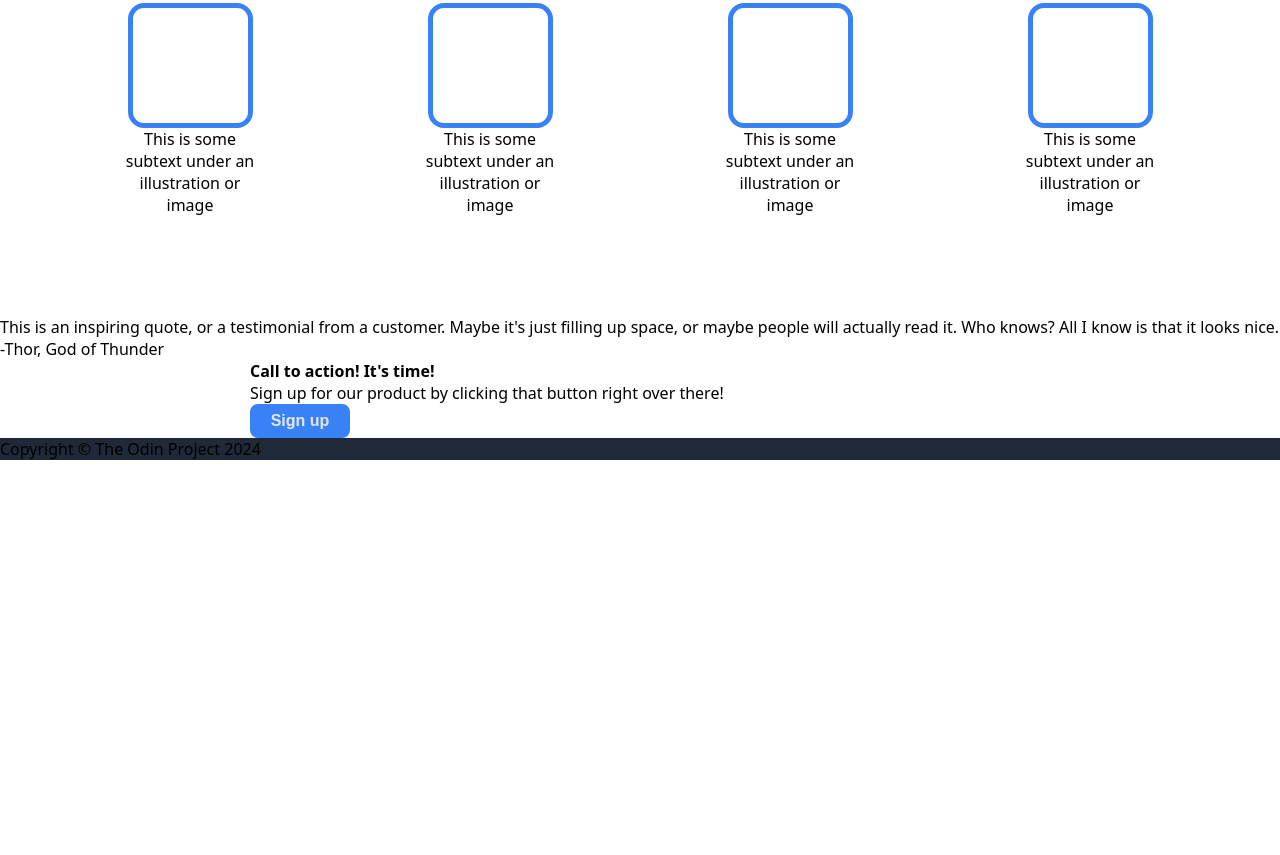
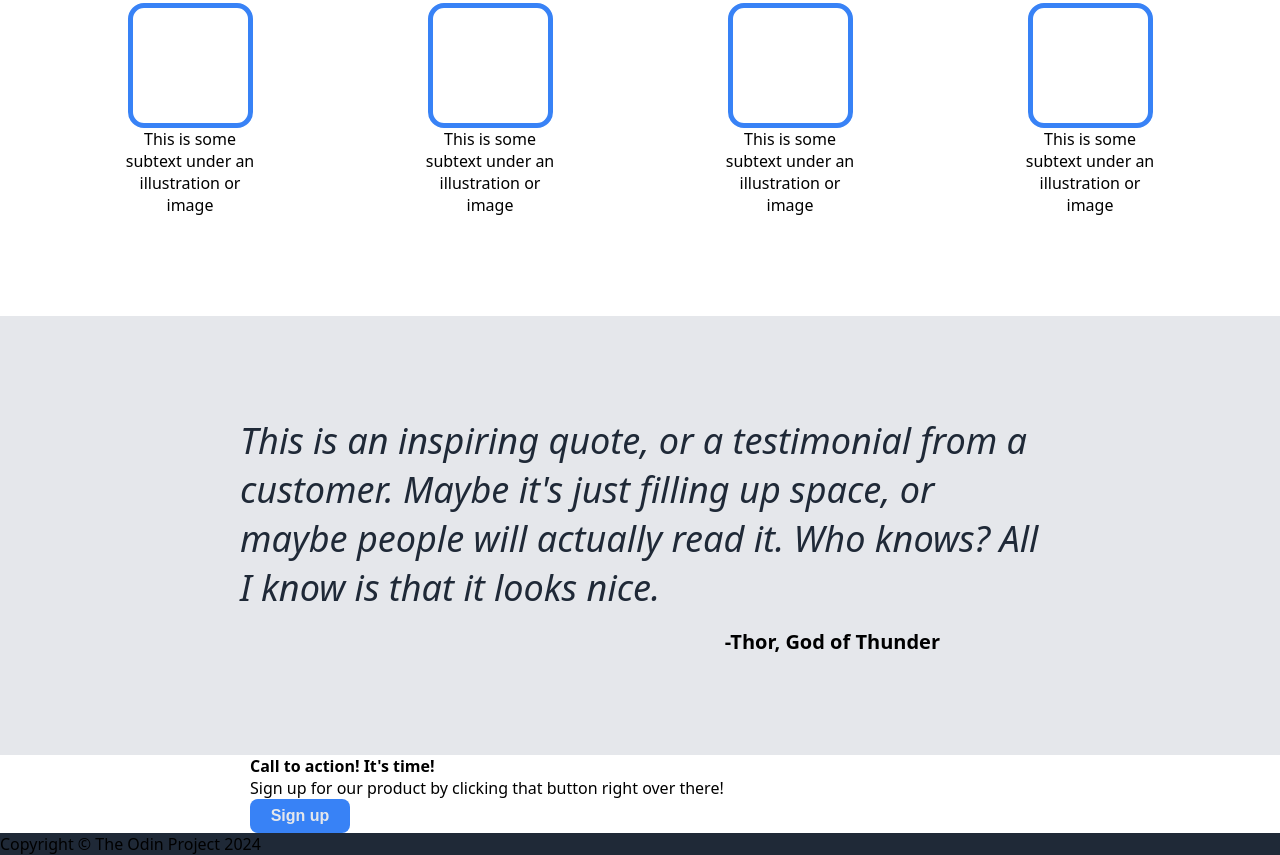
Before and after one commit to bejacore/odin-landing-page, a plain HTML site: page index.html in a window 1280 px wide. Shown: the part 643-1498 px from the top of the page. Before the commit the page ends 1103 px from the top, so only its background shows below. Drawn offline with Linux system fonts and the light colour scheme.

Commit message:
Add style to the quote section

```diff
--- a/resources/css/styles.css
+++ b/resources/css/styles.css
@@ -122,3 +122,27 @@ span {
     border: 5px solid #3882F6;
     border-radius: 16px;
 }
+
+.section-three {
+    background-color: #E5E7EB;
+    display: flex;
+    flex-direction: column;
+    align-items: center;
+    gap: 16px;
+    padding: 100px;
+}
+
+.quote {
+    font-size: 36px;
+    font-style: italic;
+    font-weight: lighter;
+    color: #1F2937;
+    width: 800px;
+}
+
+.cite {
+    font-weight: bold;
+    font-size: 20px;
+    text-align: right;
+    width: 600px;
+}
```
